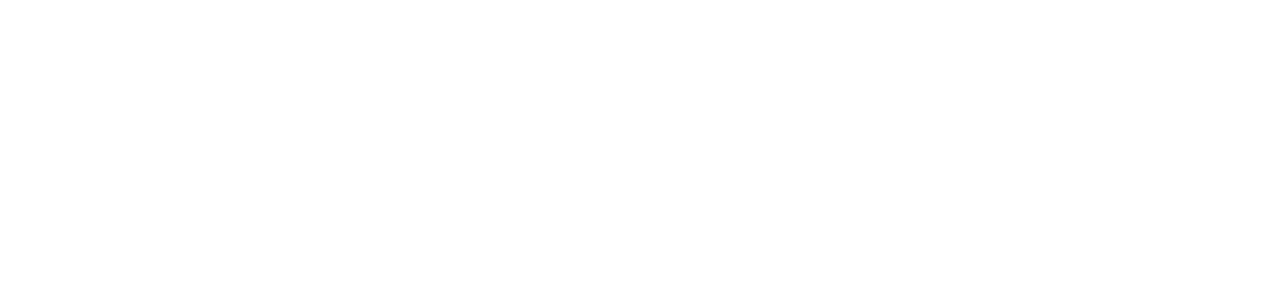
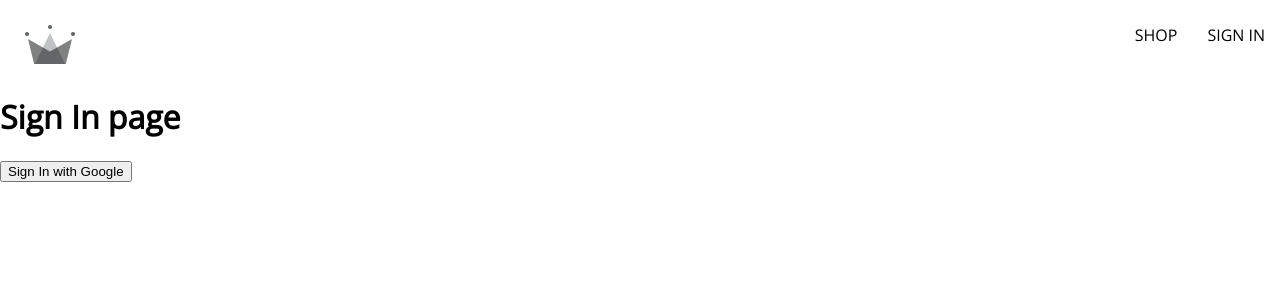
Before and after one commit to boku1986/crwn-clothing, a React (Create React App) app: page /sign-in in a window 1280 px wide. Before the commit this address had no page. Shown: the top 300 px of the page. Built offline with nearby package versions, Linux system fonts and the light colour scheme.

Commit message:
Authenticating With Firebase

```diff
--- a/package.json
+++ b/package.json
@@ -6,6 +6,7 @@
     "@testing-library/jest-dom": "^5.16.5",
     "@testing-library/react": "^13.4.0",
     "@testing-library/user-event": "^13.5.0",
+    "firebase": "^9.22.2",
     "react": "^18.2.0",
     "react-dom": "^18.2.0",
     "react-router-dom": "6.12.1",
--- a/src/App.js
+++ b/src/App.js
@@ -1,6 +1,7 @@
 import Home from "./routes/home/home.component";
 import { Route, Routes } from "react-router-dom";
 import Navigation from "./routes/navigation/navigation.component";
+import SignIn from "./routes/sign-in/sign-in.component";
 
 const App = () => {
   return (
@@ -8,6 +9,7 @@
       <Route path="/" element={<Navigation />}>
         <Route index={true} element={<Home />} />
         <Route path="shop" element={<h1>I am the shop page</h1>} />
+        <Route path="sign-in" element={<SignIn />} />
       </Route>
     </Routes>
   );
--- a/src/routes/navigation/navigation.component.jsx
+++ b/src/routes/navigation/navigation.component.jsx
@@ -13,6 +13,9 @@
           <Link className="nav-link" to="/shop">
             SHOP
           </Link>
+          <Link className="nav-link" to="/sign-in">
+            SIGN IN
+          </Link>
         </div>
       </div>
       <Outlet />
--- /dev/null
+++ b/src/routes/sign-in/sign-in.component.jsx
@@ -0,0 +1,15 @@
+import { signInWithGooglePopup } from "../../utils/firebase/firebase.utils";
+
+const SignIn = () => {
+  const logGoogleUser = async () => {
+    const response = await signInWithGooglePopup();
+    console.log(response);
+  };
+  return (
+    <div>
+      <h1>Sign In page</h1>
+      <button onClick={logGoogleUser}>Sign In with Google</button>
+    </div>
+  );
+};
+export default SignIn;
--- /dev/null
+++ b/src/utils/firebase/firebase.utils.js
@@ -0,0 +1,21 @@
+import { initializeApp } from "firebase/app";
+import { getAuth, GoogleAuthProvider, signInWithPopup } from "firebase/auth";
+
+const firebaseConfig = {
+  apiKey: "AIzaSyD23VW9xQZF-KZ0d5noVndiLgAIIuQ4ha4",
+  authDomain: "crwn-clothing-db-5e67a.firebaseapp.com",
+  projectId: "crwn-clothing-db-5e67a",
+  storageBucket: "crwn-clothing-db-5e67a.appspot.com",
+  messagingSenderId: "572178287901",
+  appId: "1:572178287901:web:b112ee379869a3e0ebe5f4",
+};
+
+const firebaseApp = initializeApp(firebaseConfig);
+
+const provider = new GoogleAuthProvider();
+provider.setCustomParameters({
+  prompt: "select_account",
+});
+
+export const auth = getAuth();
+export const signInWithGooglePopup = () => signInWithPopup(auth, provider);
```
Also changed, not shown: 2 other files (tests, documents, lock files or other folders).
